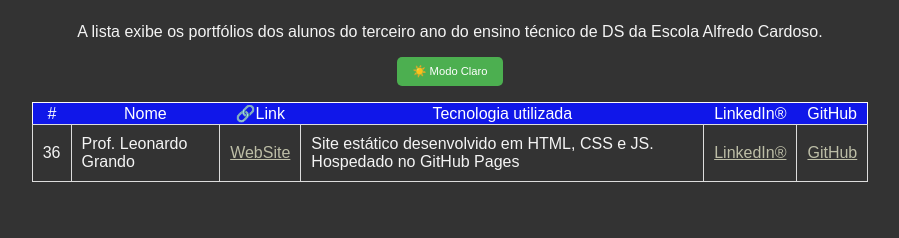
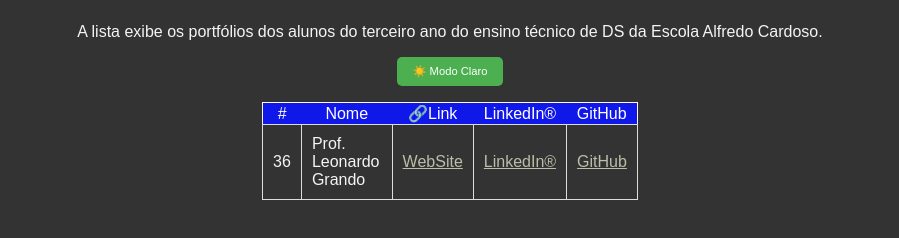
Before and after one commit to proflgrandoEPT/Alunos3EM-2025, a plain HTML site: page index.html in a window 1280 px wide. Shown: the part 56-294 px from the top of the page, without its empty margins (190-1089 px from the left). Drawn offline with Linux system fonts and the light colour scheme.

Commit message:
Update index.html

```diff
--- a/index.html
+++ b/index.html
@@ -24,7 +24,6 @@
                 <td>#</td>
                 <td>Nome</td>
                 <td>🔗Link</td>
-                <td>Tecnologia utilizada</td>
                 <td>LinkedIn®</td>
                 <td>GitHub</td>
             </tr>
@@ -34,7 +33,6 @@
                 <td>36</td>
                 <td>Prof. Leonardo Grando</td>
                 <td><a href="https://proflgrando.github.io/" target="_blank">WebSite</a></td>
-                <td>Site estático desenvolvido em HTML, CSS e JS. Hospedado no GitHub Pages</td>
                 <td><a href="https://www.LinkedIn®.com/in/lgrando123" target="_blank">LinkedIn®</a></td>
                 <td><a href="https://github.com/proflgrando" target="_blank">GitHub</a></td>
             </tr>
```
